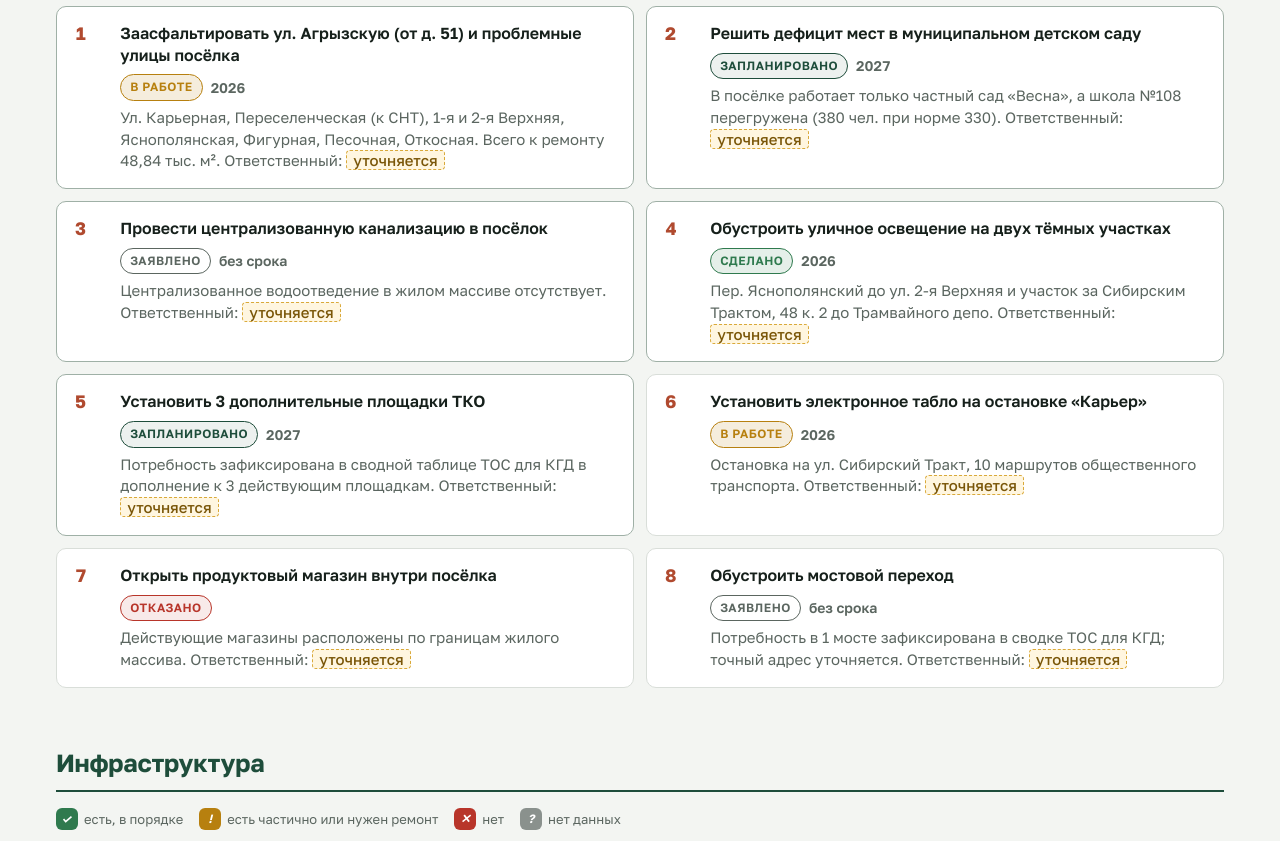
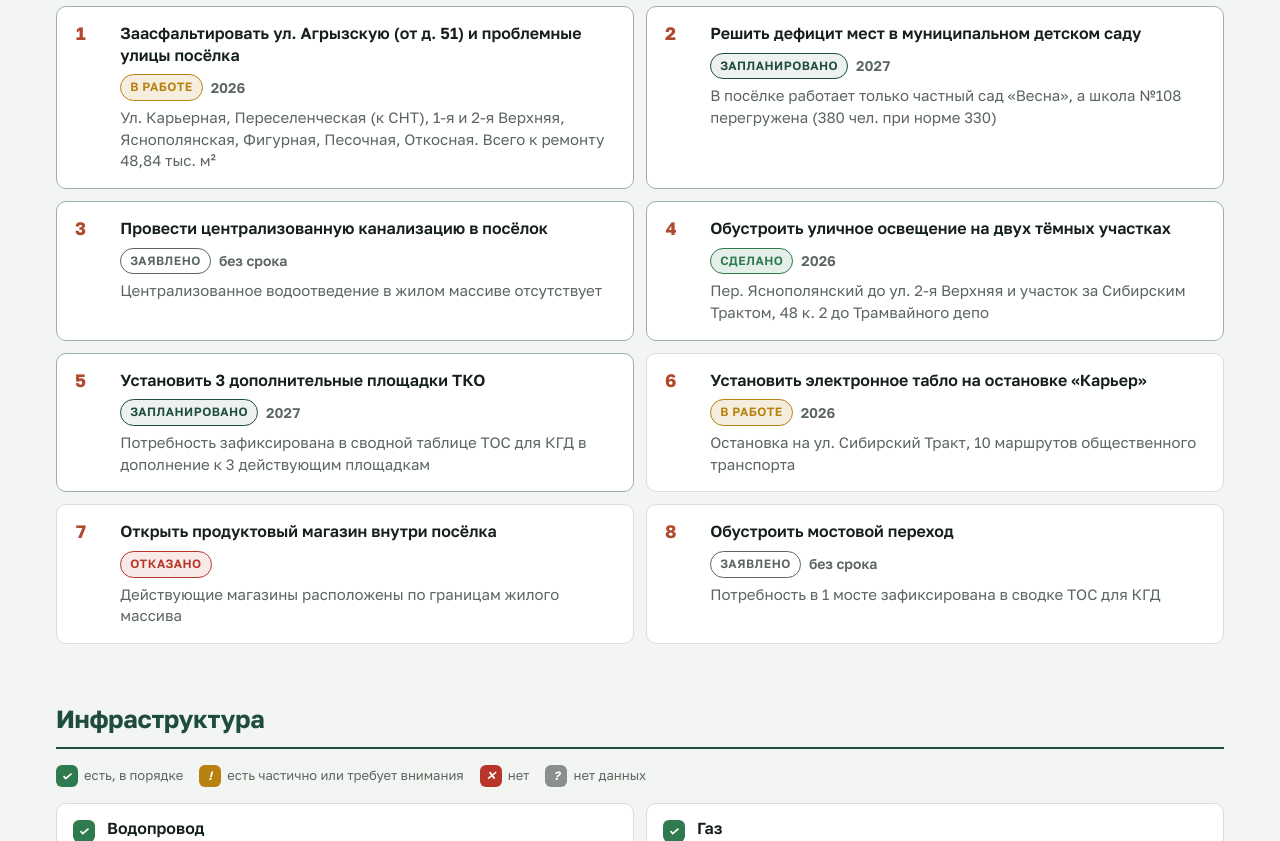
Before and after one commit to anton-shrmt/tos-kazan, a plain HTML site: page karyer/index.html in a window 1280 px wide. Shown: the part 1620-2461 px from the top of the page. Drawn offline with Linux system fonts and the light colour scheme; a web font is replaced by a local one.

Commit message:
Update Karyer passport copy and 2023 park date

```diff
--- a/karyer/index.html
+++ b/karyer/index.html
@@ -246,7 +246,7 @@ footer .wrap{padding-block:20px 32px;font-size:var(--s-1);color:var(--muted);dis
     <div class="sec-head"><h2 id="h-status">Инфраструктура</h2></div>
     <div class="legend">
       <span><i class="mk ok" aria-hidden="true"></i>есть, в порядке</span>
-      <span><i class="mk part" aria-hidden="true"></i>есть частично или нужен ремонт</span>
+      <span><i class="mk part" aria-hidden="true"></i>есть частично или требует внимания</span>
       <span><i class="mk none" aria-hidden="true"></i>нет</span>
       <span><i class="mk unk" aria-hidden="true"></i>нет данных</span>
     </div>
@@ -281,7 +281,7 @@ footer .wrap{padding-block:20px 32px;font-size:var(--s-1);color:var(--muted);dis
       <li><span class="y">1954</span><span>Построено здание основной общеобразовательной школы №108.</span></li>
       <li><span class="y">1956</span><span>Основание посёлка Карьер в составе Молотовского (ныне Советского) района Казани. Среди первых жителей были переселенцы из зоны затопления Куйбышевского водохранилища.</span></li>
       <li><span class="y">1989</span><span>Расположенный рядом Карьерный овраг получил статус ландшафтного памятника природы регионального значения.</span></li>
-      <li class="work"><span class="y">2023–24</span><span>Благоустройство и открытие парка «Туган Алан» на ул. Песочной: появились прогулочная зона, сцена, детская и спортивная площадки.</span></li>
+      <li class="work"><span class="y">2023</span><span>Благоустройство и открытие парка «Туган Алан» на ул. Песочной: появились прогулочная зона, сцена, детская и спортивная площадки.</span></li>
     </ol>
   </section>
 
@@ -372,13 +372,13 @@ footer .wrap{padding-block:20px 32px;font-size:var(--s-1);color:var(--muted);dis
     ["Установить 3 дополнительные площадки ТКО","Потребность зафиксирована в сводной таблице ТОС для КГД в дополнение к 3 действующим площадкам","2027","plan",1],
     ["Установить электронное табло на остановке «Карьер»","Остановка на ул. Сибирский Тракт, 10 маршрутов общественного транспорта","2026","work",0],
     ["Открыть продуктовый магазин внутри посёлка","Действующие магазины расположены по границам жилого массива","","rejected",0],
-    ["Обустроить мостовой переход","Потребность в 1 мосте зафиксирована в сводке ТОС для КГД; точный адрес уточняется","без срока","claimed",0]
+    ["Обустроить мостовой переход","Потребность в 1 мосте зафиксирована в сводке ТОС для КГД","без срока","claimed",0]
   ];
   var ol = document.getElementById("prio");
   prio.forEach(function(p,i){
     var li = document.createElement("li");
     if (p[4]) li.className = "top";
-    li.innerHTML = '<span class="num">'+(i+1)+'</span><span class="what">'+p[0]+'</span><span class="side"><span class="chip '+S[p[3]][0]+'">'+S[p[3]][1]+'</span><span class="yr">'+p[2]+'</span></span><span class="det">'+p[1]+'. Ответственный: <span class="ph">уточняется</span></span>';
+    li.innerHTML = '<span class="num">'+(i+1)+'</span><span class="what">'+p[0]+'</span><span class="side"><span class="chip '+S[p[3]][0]+'">'+S[p[3]][1]+'</span>'+(p[2]?'<span class="yr">'+p[2]+'</span>':'')+'</span><span class="det">'+p[1]+'</span>';
     ol.appendChild(li);
   });
 
```
